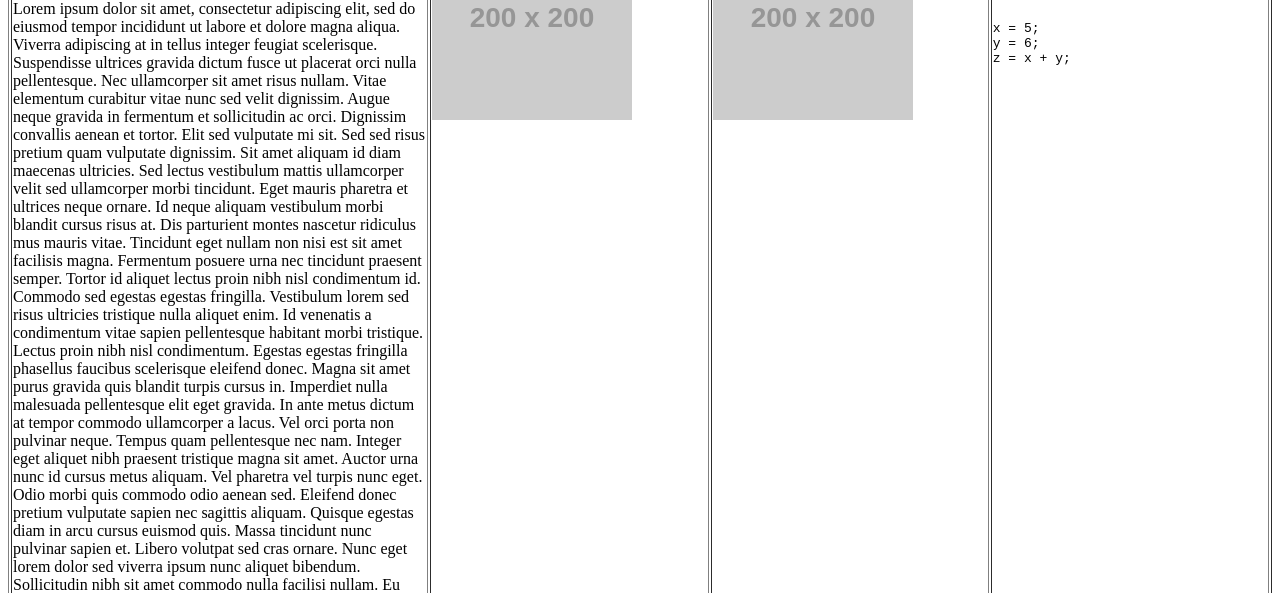
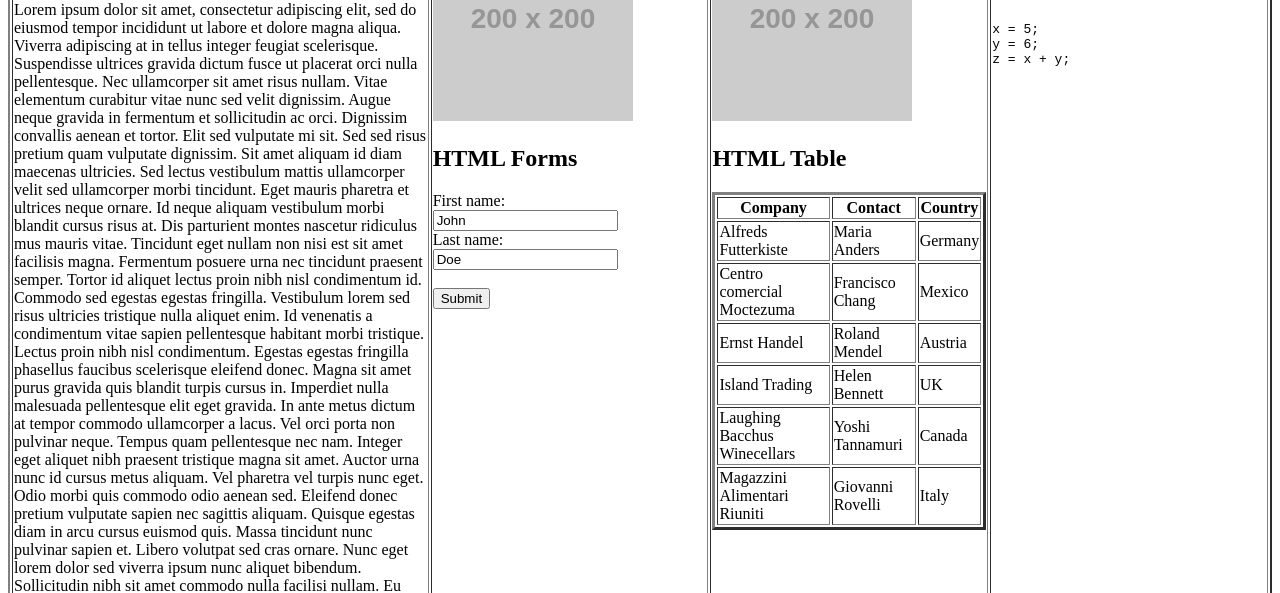
Before and after one commit to doctor-rhombus/doctor-rhombus.github.io, a plain HTML site: page assignments/assignment01.html in a window 1280 px wide. Shown: the part 507-1100 px from the top of the page. Drawn offline with Linux system fonts and the light colour scheme; placeholder pictures from the web are drawn by us.

Commit message:
Update assignment01.html

```diff
--- a/assignments/assignment01.html
+++ b/assignments/assignment01.html
@@ -13,7 +13,7 @@
 </tbody>
 </table>
 <hr>
-<table width="100%"; border=1;>
+<table width="100%"; border=2;>
 <tr>
 <td colspan = 4>
 <center>
@@ -28,8 +28,70 @@
 Tincidunt eget nullam non nisi est sit amet facilisis magna. Fermentum posuere urna nec tincidunt praesent semper. Tortor id aliquet lectus proin nibh nisl condimentum id. Commodo sed egestas egestas fringilla. Vestibulum lorem sed risus ultricies tristique nulla aliquet enim. Id venenatis a condimentum vitae sapien pellentesque habitant morbi tristique. Lectus proin nibh nisl condimentum. Egestas egestas fringilla phasellus faucibus scelerisque eleifend donec. Magna sit amet purus gravida quis blandit turpis cursus in. Imperdiet nulla malesuada pellentesque elit eget gravida. In ante metus dictum at tempor commodo ullamcorper a lacus. Vel orci porta non pulvinar neque. Tempus quam pellentesque nec nam. Integer eget aliquet nibh praesent tristique magna sit amet. Auctor urna nunc id cursus metus aliquam. Vel pharetra vel turpis nunc eget. Odio morbi quis commodo odio aenean sed.
 Eleifend donec pretium vulputate sapien nec sagittis aliquam. Quisque egestas diam in arcu cursus euismod quis. Massa tincidunt nunc pulvinar sapien et. Libero volutpat sed cras ornare. Nunc eget lorem dolor sed viverra ipsum nunc aliquet bibendum. Sollicitudin nibh sit amet commodo nulla facilisi nullam. Eu turpis egestas pretium aenean pharetra. Quis imperdiet massa tincidunt nunc pulvinar sapien et. Non sodales neque sodales ut etiam sit amet nisl. Justo laoreet sit amet cursus sit amet dictum sit. Laoreet id donec ultrices tincidunt arcu non sodales neque. Et ligula ullamcorper malesuada proin libero nunc consequat interdum varius. Elementum sagittis vitae et leo duis ut. Tellus orci ac auctor augue mauris augue neque gravida in. Lectus mauris ultrices eros in cursus turpis. Non nisi est sit amet. Donec ac odio tempor orci dapibus ultrices in iaculis nunc. Fusce ut placerat orci nulla pellentesque.
 Id volutpat lacus laoreet non curabitur gravida. Porta lorem mollis aliquam ut porttitor leo a diam sollicitudin. Augue ut lectus arcu bibendum. Cras sed felis eget velit aliquet sagittis id. Iaculis at erat pellentesque adipiscing commodo elit at. Non consectetur a erat nam at lectus urna. Ut ornare lectus sit amet est. Varius duis at consectetur lorem donec. Dui nunc mattis enim ut tellus elementum. Habitant morbi tristique senectus et netus et. Nulla pellentesque dignissim enim sit amet venenatis urna cursus eget. Consectetur libero id faucibus nisl tincidunt eget nullam. Malesuada nunc vel risus commodo viverra. Magna ac placerat vestibulum lectus.</p></td>
-<td width="20%"><img src="https://via.placeholder.com/200"></td>
-<td width="20%"><img src="https://via.placeholder.com/200"></td>
+<td width="20%"><img src="https://via.placeholder.com/200">
+<h2>HTML Forms</h2>
+
+<form action="/action_page.php">
+  <label for="fname">First name:</label><br>
+  <input type="text" id="fname" name="fname" value="John"><br>
+  <label for="lname">Last name:</label><br>
+  <input type="text" id="lname" name="lname" value="Doe"><br><br>
+  <input type="submit" value="Submit">
+</form>
+</td>
+<td width="20%"><img src="https://via.placeholder.com/200">
+<!--<style>
+table {
+  font-family: arial, sans-serif;
+  border-collapse: collapse;
+  width: 100%;
+}
+
+td, th {
+  border: 1px #dddddd;
+  text-align: left;
+  padding: 8px;
+}
+</style>-->
+<h2>HTML Table</h2>
+
+<table width="100%"; border=3;>
+  <tr>
+    <th>Company</th>
+    <th>Contact</th>
+    <th>Country</th>
+  </tr>
+  <tr>
+    <td>Alfreds Futterkiste</td>
+    <td>Maria Anders</td>
+    <td>Germany</td>
+  </tr>
+  <tr>
+    <td>Centro comercial Moctezuma</td>
+    <td>Francisco Chang</td>
+    <td>Mexico</td>
+  </tr>
+  <tr>
+    <td>Ernst Handel</td>
+    <td>Roland Mendel</td>
+    <td>Austria</td>
+  </tr>
+  <tr>
+    <td>Island Trading</td>
+    <td>Helen Bennett</td>
+    <td>UK</td>
+  </tr>
+  <tr>
+    <td>Laughing Bacchus Winecellars</td>
+    <td>Yoshi Tannamuri</td>
+    <td>Canada</td>
+  </tr>
+  <tr>
+    <td>Magazzini Alimentari Riuniti</td>
+    <td>Giovanni Rovelli</td>
+    <td>Italy</td>
+  </tr>
+</table>
 <td width="20%"><p>Hello, world.  The following lines are example of code, displayed in the browser's monospace font:</p>
 <pre><code>
 x = 5;
```
